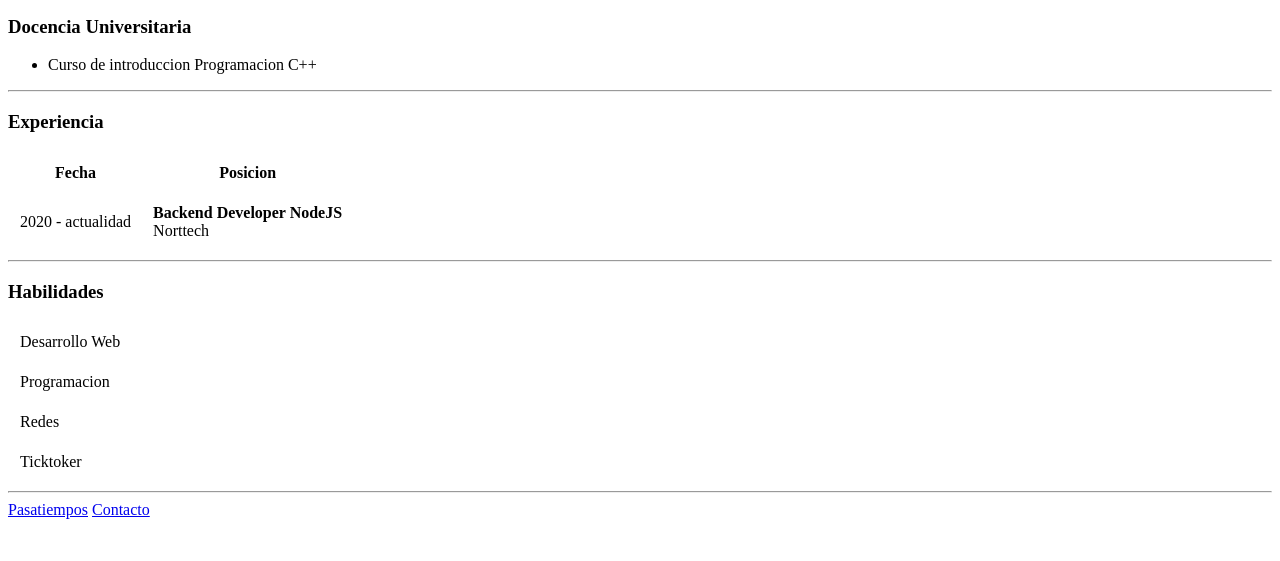
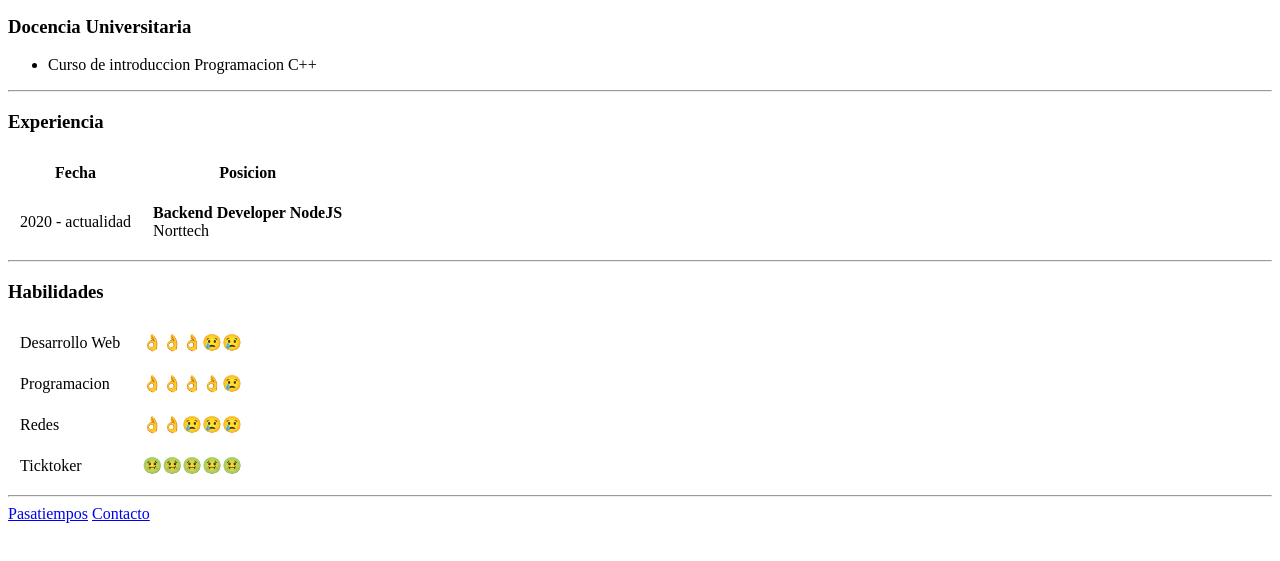
Before and after one commit to erickjosue8916/TPI-tarea-1, a plain HTML site: page index.html in a window 1280 px wide. Shown: the part 199-760 px from the top of the page. Drawn offline with Linux system fonts and the light colour scheme.

Commit message:
add icons

```diff
--- a/index.html
+++ b/index.html
@@ -46,19 +46,19 @@
         <tbody>
             <tr>
                 <td>Desarrollo Web</td>
-                <td></td>
+                <td>👌👌👌😢😢</td>
             </tr>
             <tr>
                 <td>Programacion</td>
-                <td></td>
+                <td>👌👌👌👌😢</td>
             </tr>
             <tr>
                 <td>Redes</td>
-                <td></td>
+                <td>👌👌😢😢😢</td>
             </tr>
             <tr>
                 <td>Ticktoker</td>
-                <td></td>
+                <td>🤢🤢🤢🤢🤢</td>
             </tr>
         </tbody>
     </table>
```
